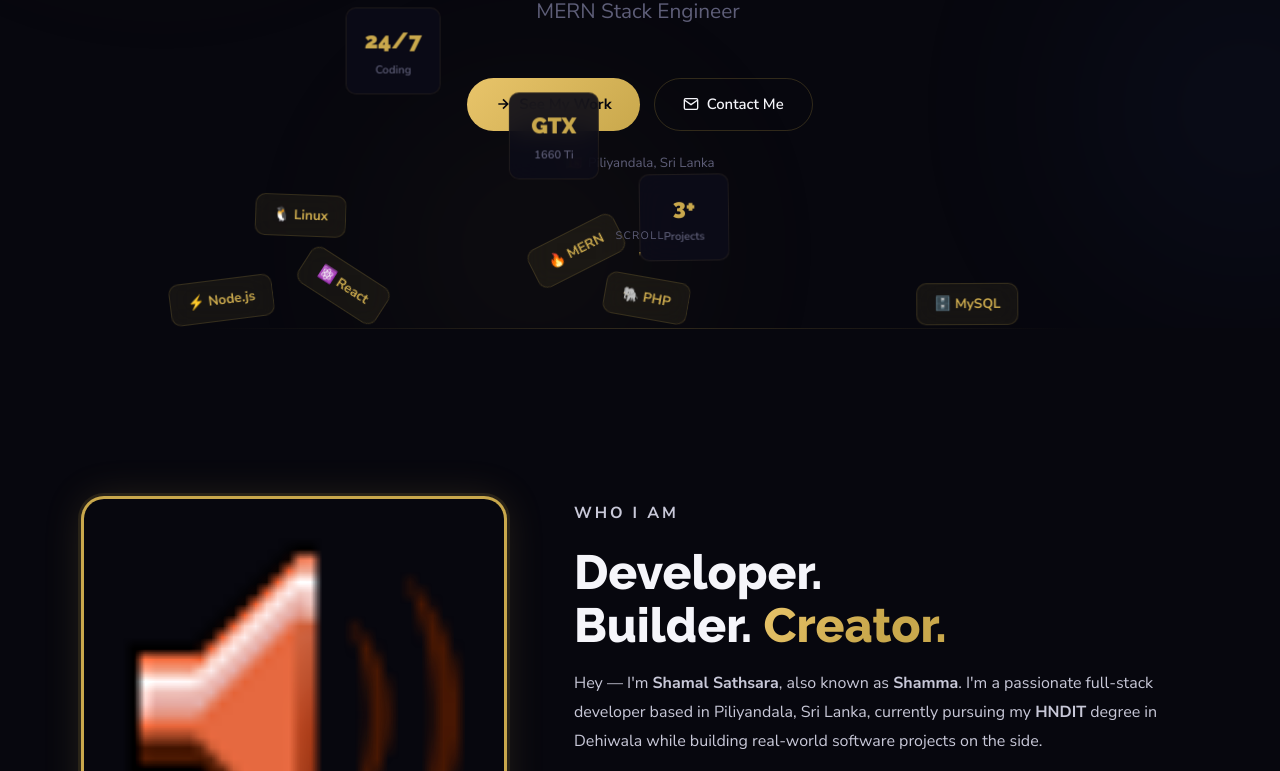
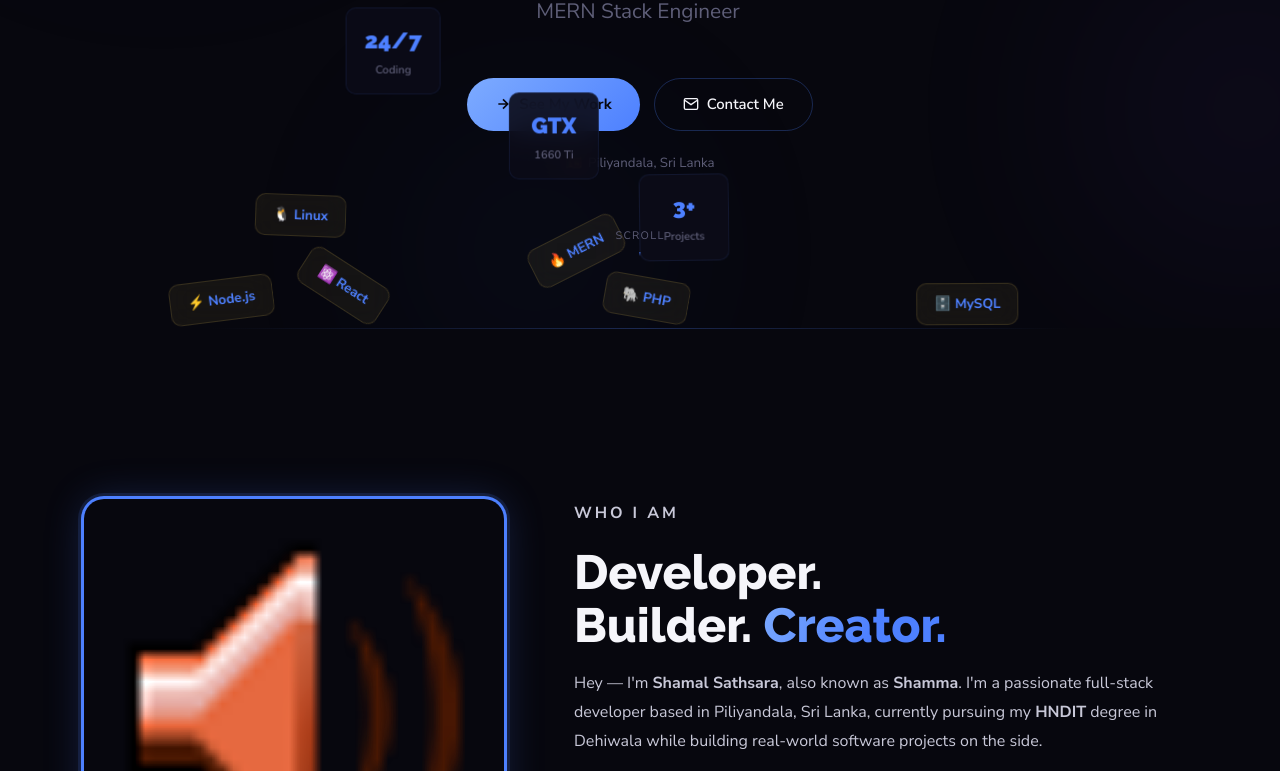
Before and after one commit to shamalsathsara/my-portfolio, a plain HTML site: page index.html in a window 1280 px wide. Shown: the part 472-1243 px from the top of the page. Drawn offline with nearby package versions, Linux system fonts and the light colour scheme; animation ran at ten frames a second.

Commit message:
theme: replace gold/yellow with electric blue + violet palette

```diff
--- a/styles.css
+++ b/styles.css
@@ -22,11 +22,11 @@
   --bg-card:    rgba(16, 16, 30, 0.82); /* Glassmorphism card surface */
 
   /* ── Brand Accents ── */
-  --gold:       #c9a84c;          /* Rich warm gold — primary      */
-  --gold-light: #e8c46a;          /* Lighter gold for hover states */
-  --gold-dim:   rgba(201, 168, 76, 0.12); /* Gold tinted background  */
-  --blue:       #4a7cdc;          /* Electric blue — secondary     */
-  --blue-dim:   rgba(74, 124, 220, 0.12);
+  --gold:       #4d80ff;          /* Electric blue — primary       */
+  --gold-light: #7dabff;          /* Lighter blue for hover states */
+  --gold-dim:   rgba(77, 128, 255, 0.12); /* Blue tinted background  */
+  --blue:       #8b5cf6;          /* Violet — secondary accent     */
+  --blue-dim:   rgba(139, 92, 246, 0.14);
 
   /* ── Text ── */
   --text-h:     #f5f5fa;          /* Headings                      */
@@ -34,10 +34,10 @@
   --text-muted: #5e5e78;          /* Captions, labels              */
 
   /* ── Borders & Glow ── */
-  --border:     rgba(201, 168, 76, 0.10); /* Subtle gold border     */
-  --border-mid: rgba(201, 168, 76, 0.22); /* Hover border           */
-  --glow-gold:  0 0 40px rgba(201, 168, 76, 0.18);
-  --glow-blue:  0 0 40px rgba(74, 124, 220, 0.18);
+  --border:     rgba(77, 128, 255, 0.10);  /* Subtle blue border     */
+  --border-mid: rgba(77, 128, 255, 0.28);  /* Hover border           */
+  --glow-gold:  0 0 40px rgba(77, 128, 255, 0.22);
+  --glow-blue:  0 0 40px rgba(139, 92, 246, 0.22);
 
   /* ── Spacing / Shape ── */
   --section-pad: 110px 0;
@@ -89,7 +89,7 @@ button { cursor: pointer; font-family: inherit; }
   padding: 0 24px;
 }
 
-/* Gold gradient text */
+/* Blue gradient text */
 .gold-text {
   background: linear-gradient(120deg, var(--gold-light) 0%, var(--gold) 60%);
   -webkit-background-clip: text;
@@ -201,7 +201,7 @@ button { cursor: pointer; font-family: inherit; }
 }
 .orb-1 {
   width: 700px; height: 700px;
-  background: radial-gradient(circle, var(--gold), transparent 70%);
+  background: radial-gradient(circle, #3b6fd4, transparent 70%);
   top: -250px; left: -200px;
   animation-duration: 20s;
 }
@@ -214,7 +214,7 @@ button { cursor: pointer; font-family: inherit; }
 }
 .orb-3 {
   width: 400px; height: 400px;
-  background: radial-gradient(circle, var(--gold), transparent 70%);
+  background: radial-gradient(circle, #2a5fcc, transparent 70%);
   bottom: -100px; left: 25%;
   animation-duration: 30s;
   animation-delay: -5s;
@@ -577,8 +577,8 @@ button { cursor: pointer; font-family: inherit; }
   position: relative;
   border-radius: var(--r-xl);
   overflow: hidden;
-  /* Gold gradient border using box-shadow */
-  box-shadow: 0 0 0 3px var(--gold), 0 0 0 6px rgba(201,168,76,0.12), var(--glow-gold);
+  /* Blue gradient border using box-shadow */
+  box-shadow: 0 0 0 3px var(--gold), 0 0 0 6px rgba(77,128,255,0.14), var(--glow-gold);
 }
 .photo-frame img {
   width: 100%; height: auto;
@@ -648,7 +648,7 @@ button { cursor: pointer; font-family: inherit; }
 }
 .chip:hover {
   border-color: var(--gold);
-  background: rgba(201,168,76,0.18);
+  background: rgba(77,128,255,0.18);
   color: var(--gold);
 }
 
```
